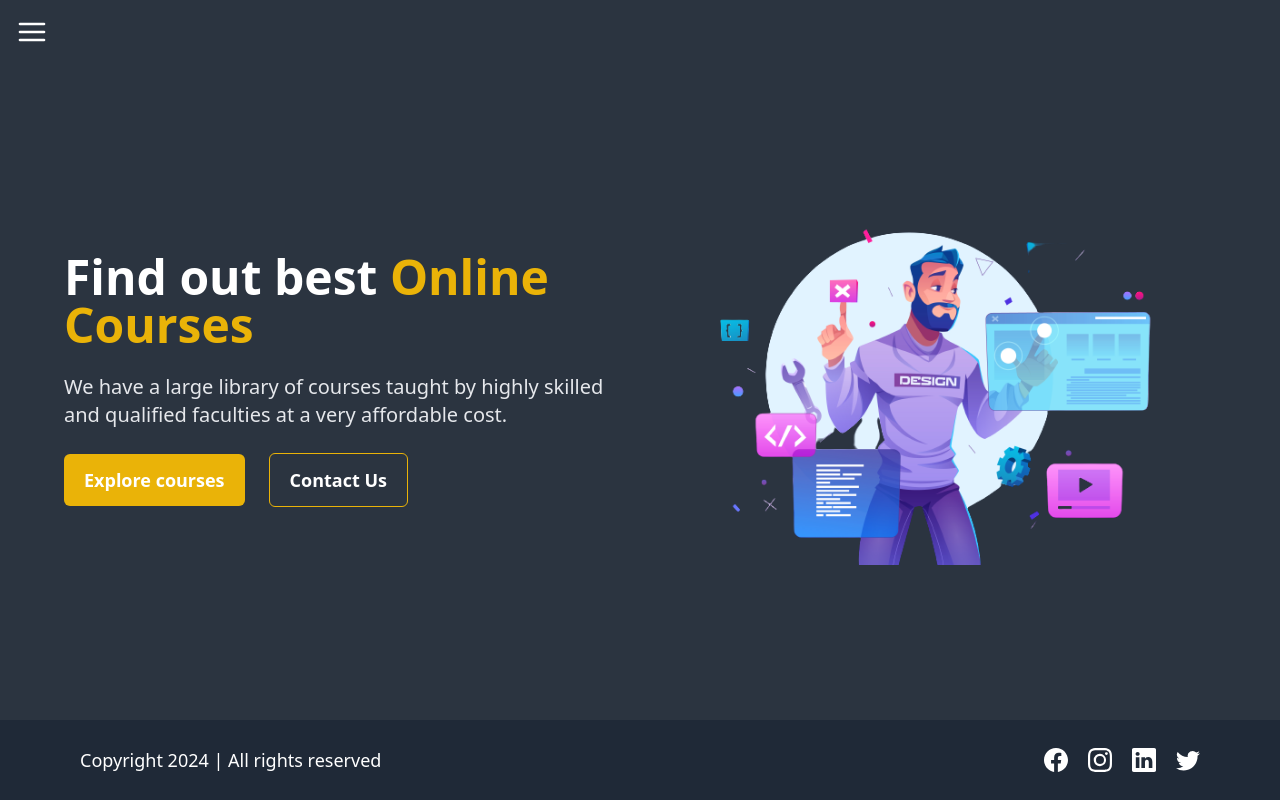
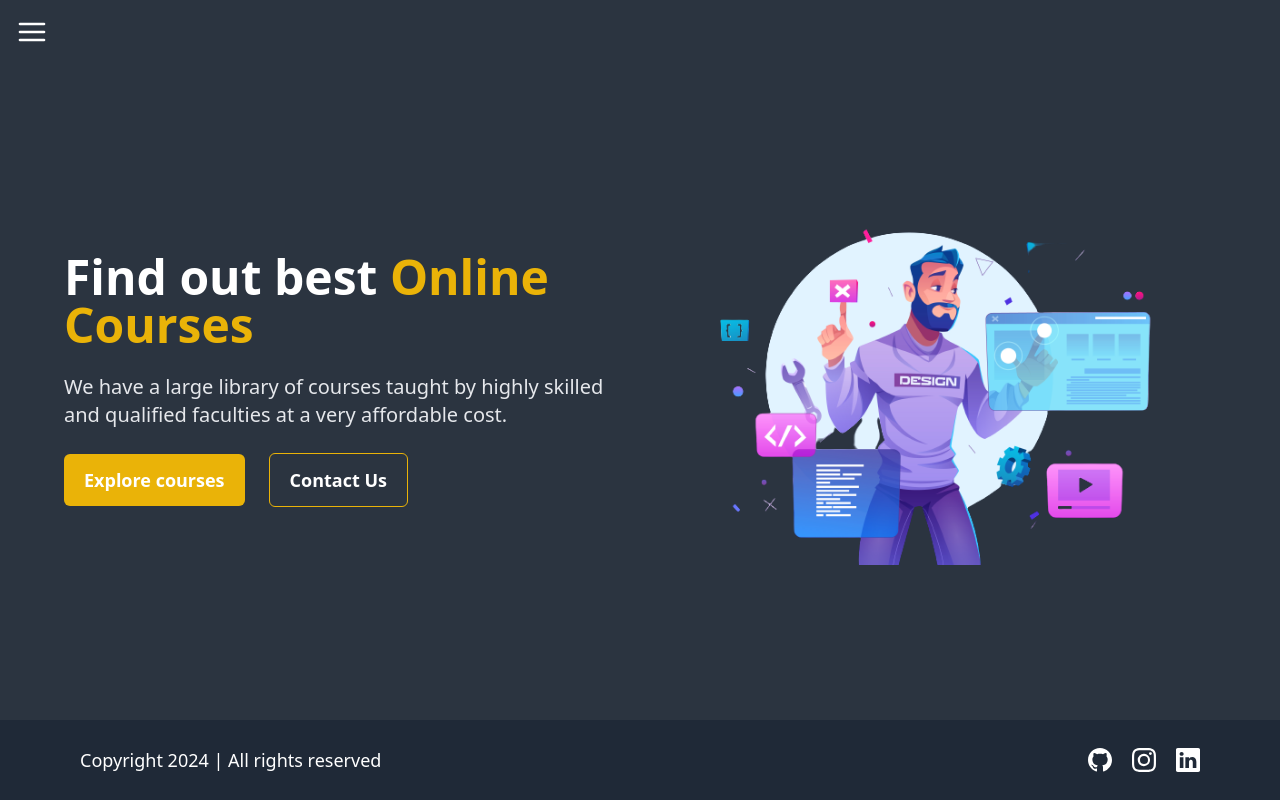
Before and after one commit to Raghibjamil/lms-fronted, a React (Vite) app: page / in a window 1280 px wide. Built offline with nearby package versions, Linux system fonts and the light colour scheme.

Commit message:
Added links in footer

```diff
--- a/src/Components/Footer.jsx
+++ b/src/Components/Footer.jsx
@@ -1,4 +1,4 @@
-import { BsFacebook, BsInstagram, BsLinkedin, BsTwitter } from 'react-icons/bs';
+import { BsGithub, BsInstagram, BsLinkedin, BsTwitter } from 'react-icons/bs';
 function Footer() {
     const currentDate = new Date();
     const year = currentDate.getFullYear();
@@ -10,18 +10,16 @@ function Footer() {
                     Copyright {year} | All rights reserved
                 </section>
                 <section className='flex items-center justify-center gap-5 text-2xl text-white'>
-                    <a className='hover:text-yellow-500 transition-all ease-in-out duration-300'>
-                        <BsFacebook />
+                    <a  href='https://github.com/Raghibjamil' target="_blank" className='hover:text-yellow-500 transition-all ease-in-out duration-300'>
+                        <BsGithub />
                     </a>
-                    <a className='hover:text-yellow-500 transition-all ease-in-out duration-300'>
+                    <a  href='https://www.instagram.com/raghibj11' target="_blank" className='hover:text-yellow-500 transition-all ease-in-out duration-300'>
                         <BsInstagram />
                     </a>
-                    <a className='hover:text-yellow-500 transition-all ease-in-out duration-300'>
+                    <a href='https://www.linkedin.com/in/raghib-jamil-46a73326a/' target='_blank'  className='hover:text-yellow-500 transition-all ease-in-out duration-300'>
                         <BsLinkedin />
                     </a>
-                    <a className='hover:text-yellow-500 transition-all ease-in-out duration-300'>
-                        <BsTwitter />
-                    </a>
+
                 </section>
             </footer>
         </>
```
